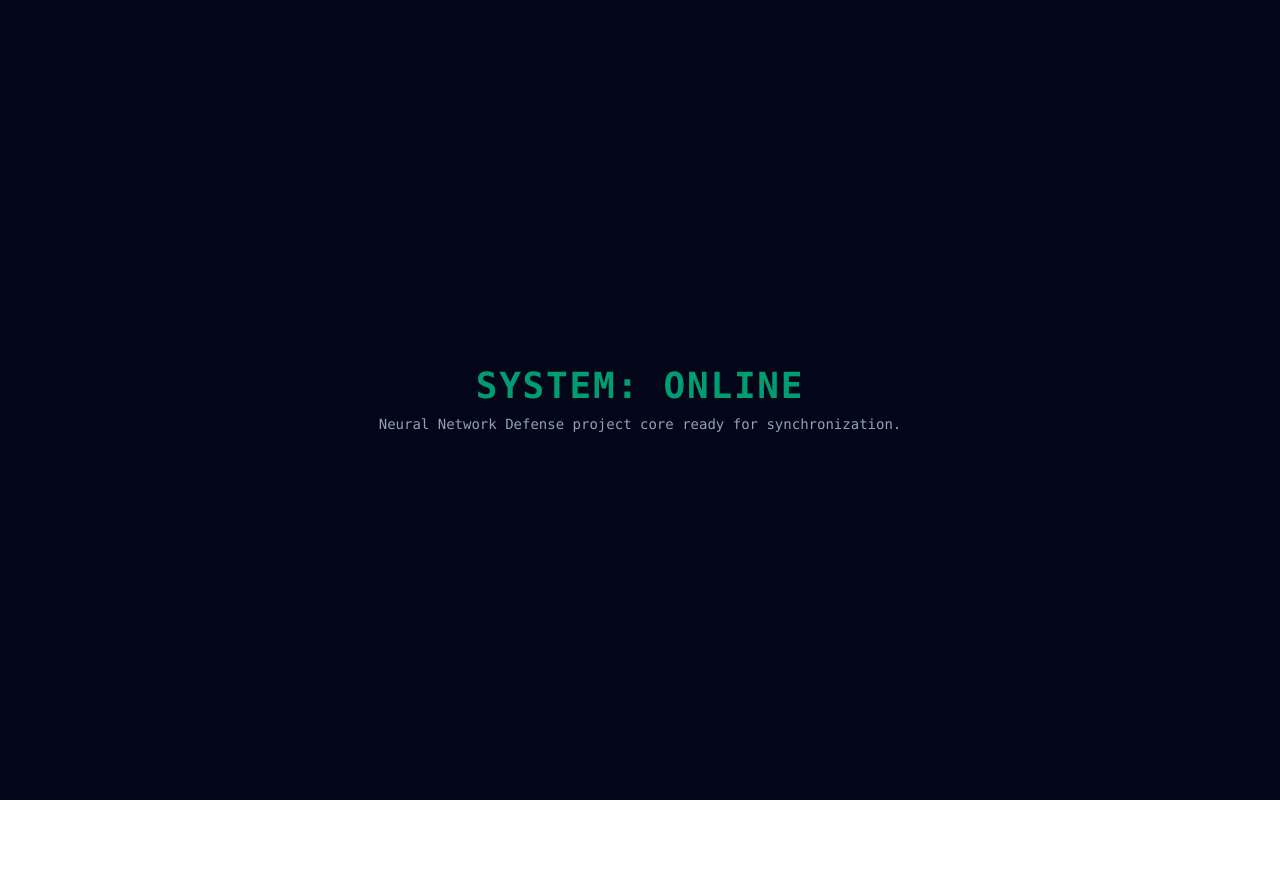
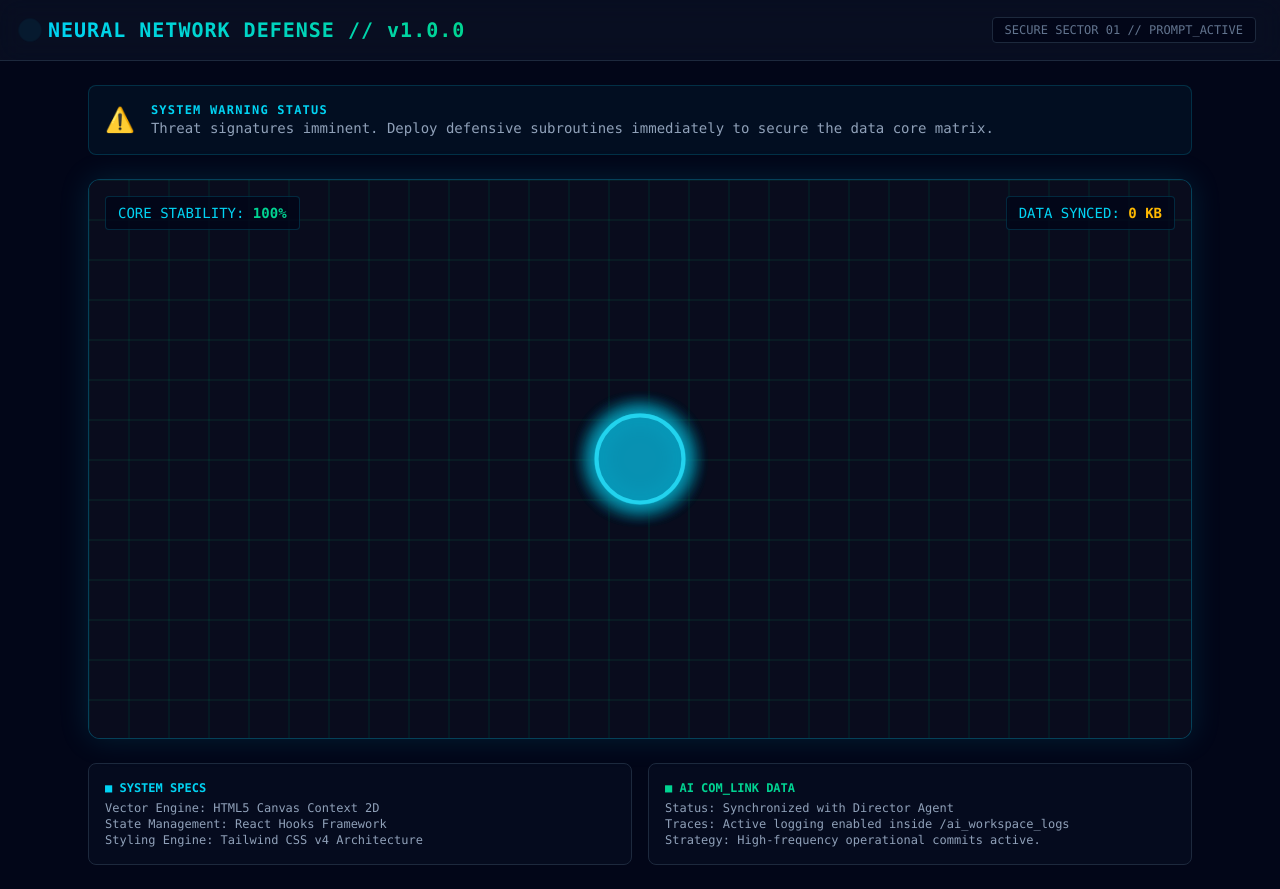
Before and after one commit to lakshmiv3322/neural-net-defense, a React (Vite) app: page / in a window 1280 px wide. Before the commit the page ends 800 px from the top, so only its background shows below. Built offline with nearby package versions, Linux system fonts and the light colour scheme.

Commit message:
feat: implement high-performance 2D Canvas rendering grid loop component

```diff
--- /dev/null
+++ b/ai_workspace_logs/session_1_core.md
@@ -0,0 +1,4 @@
+# AI Workspace Log - Session 1: System Synchronization
+- **Timestamp:** July 10, 2026 - 23:30 IST
+- **Objective:** Configure workspace architecture, clear Vite boilerplate templates, integrate Tailwind CSS v4 pipeline, and establish the core requestAnimationFrame game loop structure using React and HTML5 Canvas.
+- **AI Tooling Used:** Gemini (Architect/Collaborator)
--- a/src/App.jsx
+++ b/src/App.jsx
@@ -1,14 +1,52 @@
 import React from 'react';
+import GameCanvas from './components/GameCanvas';
 
 export default function App() {
   return (
-    <div className="min-h-screen bg-slate-950 text-emerald-400 flex flex-col items-center justify-center font-mono p-4">
-      <h1 className="text-4xl font-bold tracking-wider mb-2 animate-pulse">
-        SYSTEM: ONLINE
-      </h1>
-      <p className="text-slate-400 text-sm">
-        Neural Network Defense project core ready for synchronization.
-      </p>
+    <div className="min-h-screen bg-slate-950 text-slate-100 font-mono flex flex-col selection:bg-cyan-500 selection:text-slate-950">
+      {/* Header Bar */}
+      <header className="border-b border-slate-800 bg-slate-900/50 px-6 py-4 flex justify-between items-center backdrop-blur-md sticky top-0 z-50">
+        <div className="flex items-center gap-3">
+          <div className="w-3 h-3 bg-cyan-500 rounded-full animate-ping" />
+          <h1 className="text-xl font-black tracking-wider text-transparent bg-clip-text bg-gradient-to-r from-cyan-400 to-emerald-400">
+            NEURAL NETWORK DEFENSE // v1.0.0
+          </h1>
+        </div>
+        <div className="text-xs text-slate-500 bg-slate-950 px-3 py-1 rounded border border-slate-800">
+          SECURE SECTOR 01 // PROMPT_ACTIVE
+        </div>
+      </header>
+
+      {/* Main Framework Content */}
+      <main className="flex-1 max-w-6xl w-full mx-auto p-4 md:p-6 flex flex-col gap-6">
+        {/* Top Operational Alert bar */}
+        <div className="bg-cyan-950/20 border border-cyan-500/20 rounded-lg p-4 flex gap-4 items-center">
+          <div className="text-2xl text-cyan-400">⚠️</div>
+          <div>
+            <div className="text-cyan-400 text-xs font-bold uppercase tracking-widest">System Warning Status</div>
+            <div className="text-slate-400 text-sm">Threat signatures imminent. Deploy defensive subroutines immediately to secure the data core matrix.</div>
+          </div>
+        </div>
+
+        {/* The Live Engine Window */}
+        <GameCanvas />
+
+        {/* Lower Diagnostic Panels */}
+        <div className="grid grid-cols-1 md:grid-cols-2 gap-4 text-xs text-slate-400">
+          <div className="bg-slate-900/30 border border-slate-800 p-4 rounded-lg">
+            <span className="text-cyan-400 font-bold block mb-1">■ SYSTEM SPECS</span>
+            Vector Engine: HTML5 Canvas Context 2D<br />
+            State Management: React Hooks Framework<br />
+            Styling Engine: Tailwind CSS v4 Architecture
+          </div>
+          <div className="bg-slate-900/30 border border-slate-800 p-4 rounded-lg">
+            <span className="text-emerald-400 font-bold block mb-1">■ AI COM_LINK DATA</span>
+            Status: Synchronized with Director Agent<br />
+            Traces: Active logging enabled inside /ai_workspace_logs<br />
+            Strategy: High-frequency operational commits active.
+          </div>
+        </div>
+      </main>
     </div>
   );
 }
--- /dev/null
+++ b/src/components/GameCanvas.jsx
@@ -0,0 +1,91 @@
+import React, { useEffect, useRef, useState } from 'react';
+
+export default function GameCanvas() {
+  const canvasRef = useRef(null);
+  const [score, setScore] = useState(0);
+  const [networkStability, setNetworkStability] = useState(100);
+
+  useEffect(() => {
+    const canvas = canvasRef.current;
+    const ctx = canvas.getContext('2d');
+    let animationFrameId;
+
+    // Set canvas resolution to match its displayed size
+    const resizeCanvas = () => {
+      canvas.width = canvas.parentElement.clientWidth;
+      canvas.height = canvas.parentElement.clientHeight;
+    };
+    resizeCanvas();
+    window.addEventListener('resize', resizeCanvas);
+
+    // Core Game State Variables
+    const coreX = canvas.width / 2;
+    const coreY = canvas.height / 2;
+    let pulseRadius = 40;
+    let pulseDirection = 1;
+
+    // --- MAIN GAME LOOP ---
+    const renderLoop = () => {
+      // 1. Clear Screen with dark synthwave background trail
+      ctx.fillStyle = 'rgba(10, 15, 30, 0.3)';
+      ctx.fillRect(0, 0, canvas.width, canvas.height);
+
+      // 2. Render Grid Background for high-tech aesthetic
+      ctx.strokeStyle = 'rgba(16, 185, 129, 0.05)';
+      ctx.lineWidth = 1;
+      const gridSize = 40;
+      for (let x = 0; x < canvas.width; x += gridSize) {
+        ctx.beginPath(); ctx.moveTo(x, 0); ctx.lineTo(x, canvas.height); ctx.stroke();
+      }
+      for (let y = 0; y < canvas.height; y += gridSize) {
+        ctx.beginPath(); ctx.moveTo(0, y); ctx.lineTo(canvas.width, y); ctx.stroke();
+      }
+
+      // 3. Update & Draw Central AI Core (Pulsing Effect)
+      pulseRadius += 0.2 * pulseDirection;
+      if (pulseRadius > 45 || pulseRadius < 35) pulseDirection *= -1;
+
+      // Glow effect for Core
+      ctx.shadowBlur = 20;
+      ctx.shadowColor = '#06b6d4';
+
+      ctx.beginPath();
+      ctx.arc(canvas.width / 2, canvas.height / 2, pulseRadius, 0, Math.PI * 2);
+      ctx.fillStyle = '#0891b2';
+      ctx.fill();
+      ctx.strokeStyle = '#22d3ee';
+      ctx.lineWidth = 4;
+      ctx.stroke();
+
+      // Reset shadow blur so it doesn't slow down rendering other items
+      ctx.shadowBlur = 0;
+
+      // Request next frame animation
+      animationFrameId = requestAnimationFrame(renderLoop);
+    };
+
+    renderLoop();
+
+    // Cleanup loop on component unmount
+    return () => {
+      cancelAnimationFrame(animationFrameId);
+      window.removeEventListener('resize', resizeCanvas);
+    };
+  }, []);
+
+  return (
+    <div className="relative w-full h-[70vh] bg-slate-900/50 border border-cyan-500/30 rounded-xl overflow-hidden shadow-[0_0_30px_rgba(6,182,212,0.15)]">
+      {/* UI Stat Overlay */}
+      <div className="absolute top-4 left-4 right-4 flex justify-between items-center pointer-events-none font-mono text-sm z-10">
+        <div className="bg-slate-950/80 border border-cyan-500/20 px-3 py-1.5 rounded text-cyan-400">
+          CORE STABILITY: <span className="text-emerald-400 font-bold">{networkStability}%</span>
+        </div>
+        <div className="bg-slate-950/80 border border-cyan-500/20 px-3 py-1.5 rounded text-cyan-400">
+          DATA SYNCED: <span className="text-amber-400 font-bold">{score} KB</span>
+        </div>
+      </div>
+
+      <canvas ref={canvasRef} className="w-full h-full block" />
+    </div>
+  );
+}
```
